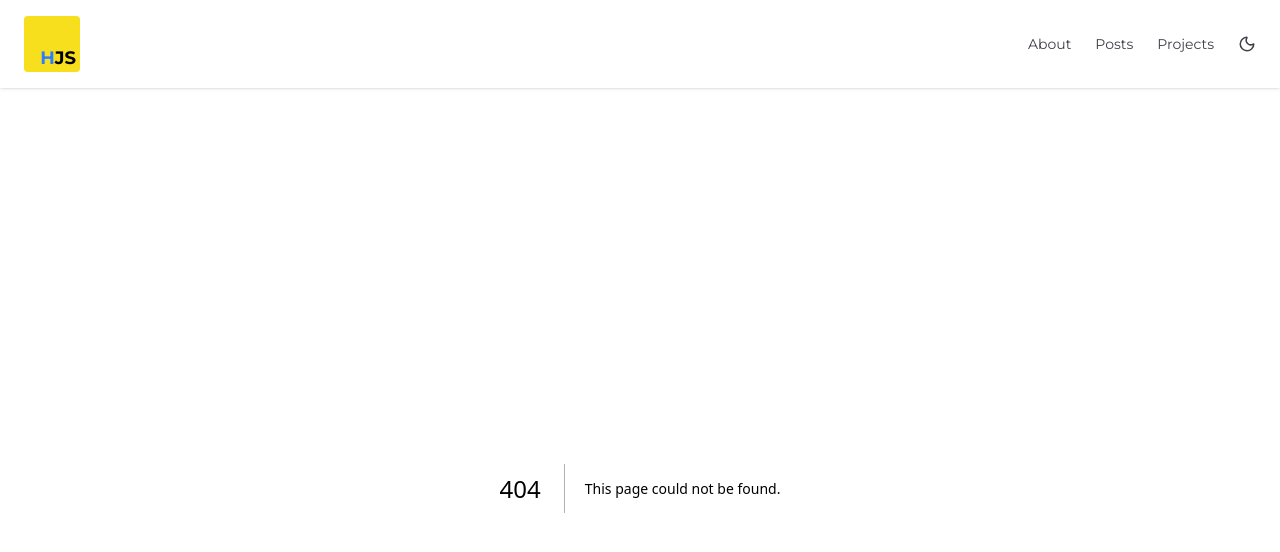
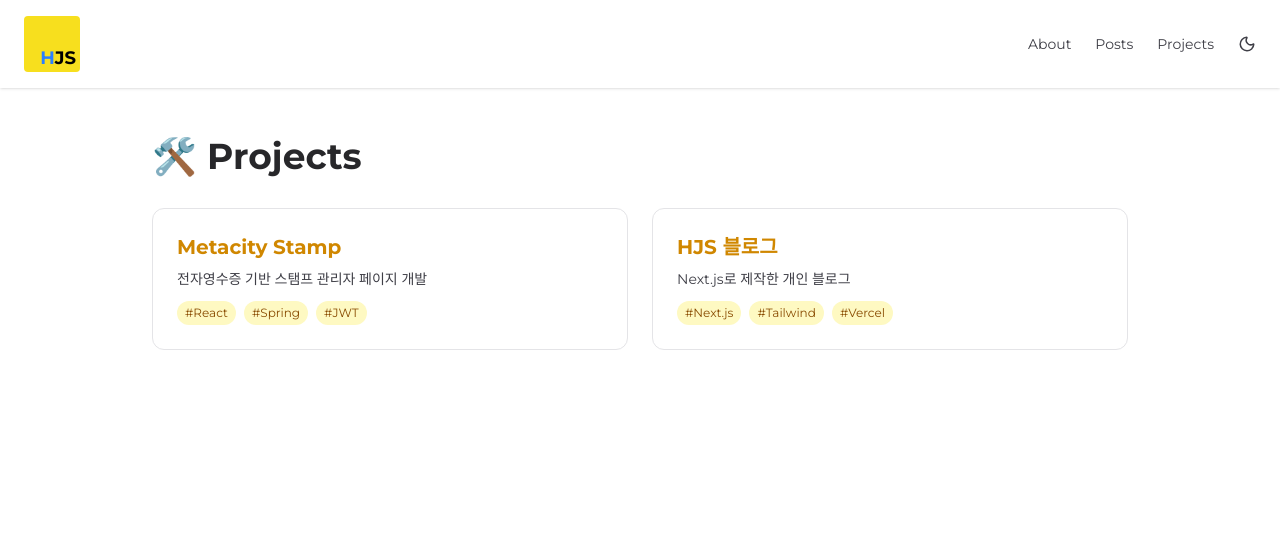
Before and after one commit to Jaeseokkong/NEXT-BLOG, a Next.js app: page /projects in a window 1280 px wide. Before the commit this address had no page. Shown: the top 552 px of the page. Built offline with nearby package versions, Linux system fonts and the light colour scheme.

Commit message:
feat: 임시 projects 페이지 생성

```diff
--- /dev/null
+++ b/src/app/projects/page.tsx
@@ -0,0 +1,54 @@
+// app/projects/page.tsx
+import Link from "next/link";
+
+const projects = [
+  {
+    title: "Metacity Stamp",
+    description: "전자영수증 기반 스탬프 관리자 페이지 개발",
+    slug: "metacity-stamp",
+    tags: ["React", "Spring", "JWT"],
+  },
+  {
+    title: "HJS 블로그",
+    description: "Next.js로 제작한 개인 블로그",
+    slug: "hjs-blog",
+    tags: ["Next.js", "Tailwind", "Vercel"],
+  },
+  // 추가 프로젝트...
+];
+
+export default function ProjectsPage() {
+  return (
+    <div className="max-w-5xl mx-auto py-12 px-6">
+      <h1 className="text-4xl font-bold mb-8 text-zinc-800 dark:text-zinc-100">
+        🛠️ Projects
+      </h1>
+      <div className="grid gap-6 md:grid-cols-2">
+        {projects.map((project) => (
+          <Link
+            key={project.slug}
+            href={`/projects/${project.slug}`}
+            className="block rounded-xl bg-white dark:bg-zinc-800 p-6 border border-zinc-200 dark:border-zinc-700 hover:shadow-md transition"
+          >
+            <h2 className="text-xl font-semibold mb-2 text-yellow-600 dark:text-yellow-400">
+              {project.title}
+            </h2>
+            <p className="text-zinc-700 dark:text-zinc-300 text-sm mb-3">
+              {project.description}
+            </p>
+            <div className="flex gap-2 flex-wrap">
+              {project.tags.map((tag) => (
+                <span
+                  key={tag}
+                  className="text-xs px-2 py-1 rounded-full bg-yellow-100 dark:bg-yellow-900 text-yellow-800 dark:text-yellow-300"
+                >
+                  #{tag}
+                </span>
+              ))}
+            </div>
+          </Link>
+        ))}
+      </div>
+    </div>
+  );
+}
```
